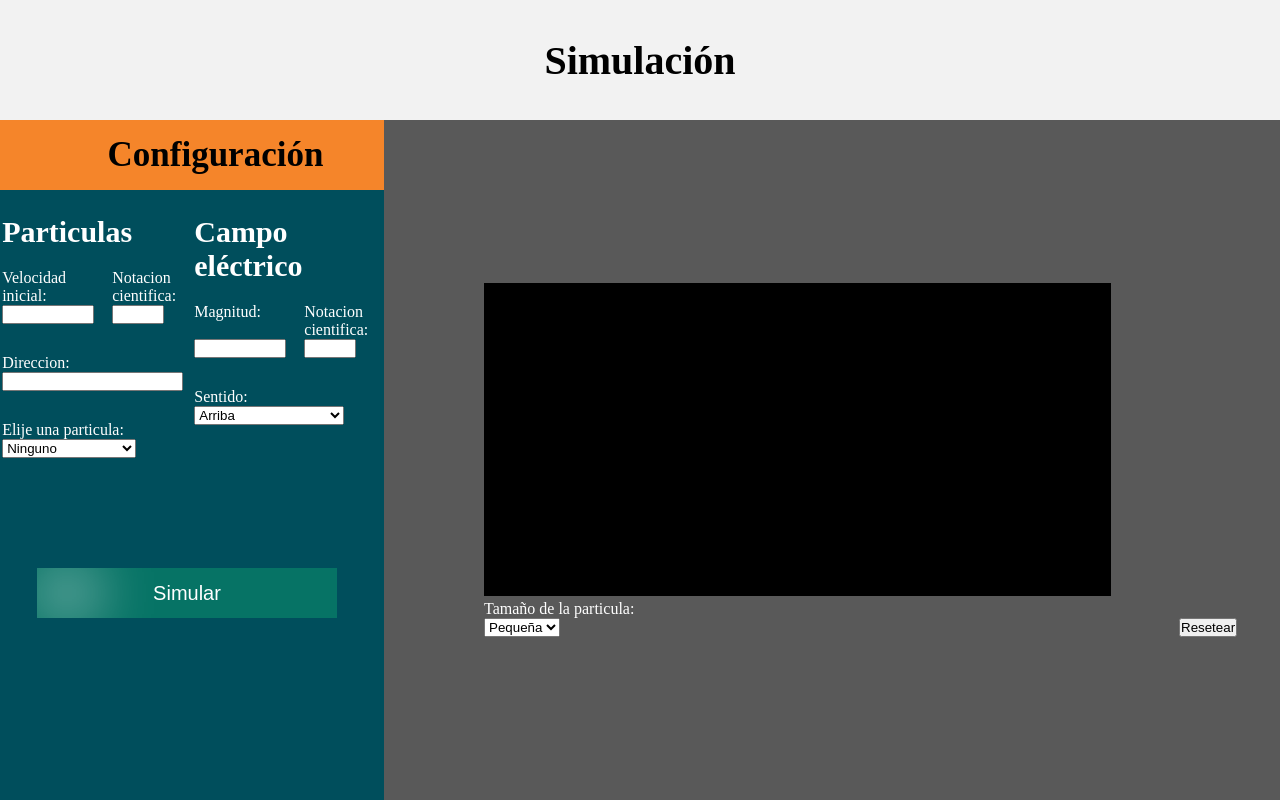
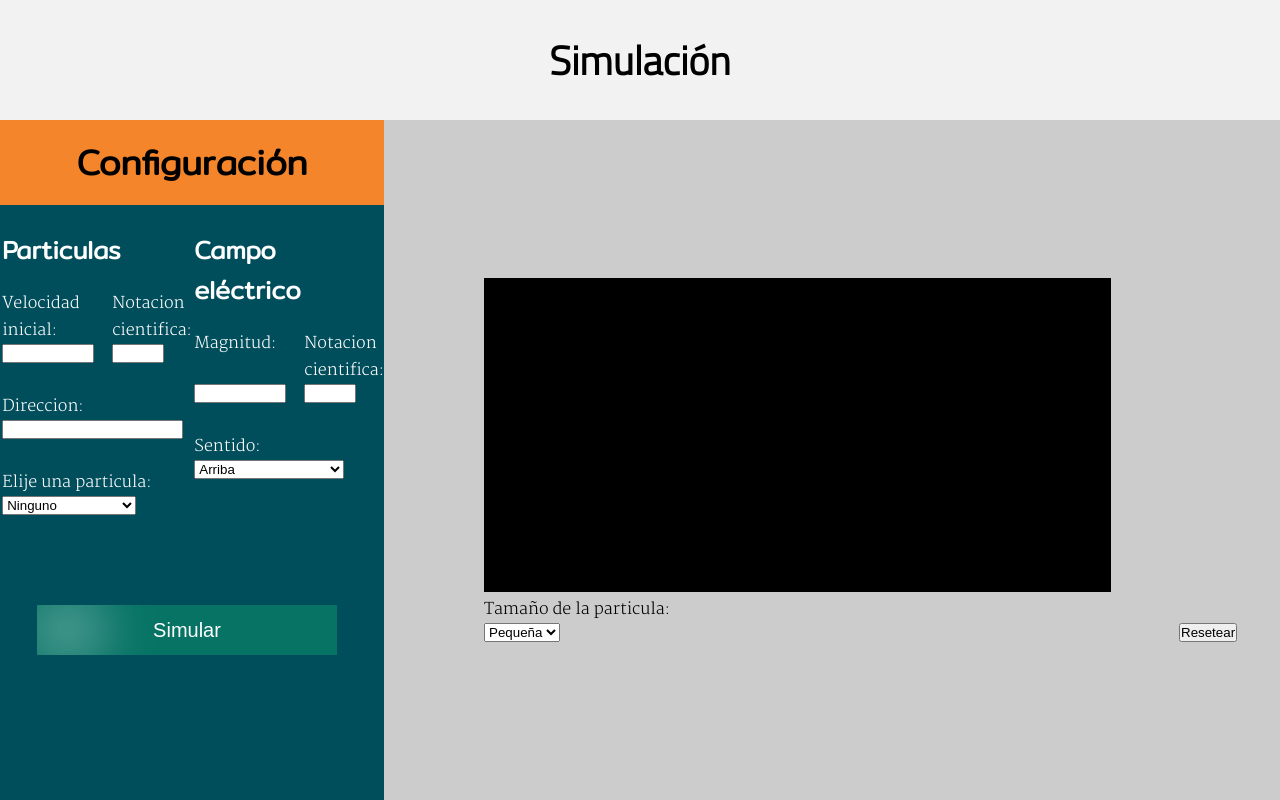
Before and after one commit to Arem58/Proyecto-Fisica, a website: page Particulas/public/index.html in a window 1280 px wide. Drawn offline with Linux system fonts and the light colour scheme.

Commit message:
Finished

```diff
--- a/Particulas/public/Particulas.js
+++ b/Particulas/public/Particulas.js
@@ -62,11 +62,7 @@ Particle.prototype.Update = function () {
     this.x += velocidadX;
     this.y += velocidadY;
 
-    if (this.x<0 || this.x > canvas.width)
-        velocidadX = -velocidadX;
 
-    if (this.y < 0 || this.y > canvas.height)
-        velocidadY = -velocidadY;
 }
 function loop() {
     ctx.clearRect(0, 0, canvas.width, canvas.height);
--- a/Particulas/public/index.html
+++ b/Particulas/public/index.html
@@ -4,6 +4,9 @@
     <title></title>
     <meta charset="utf-8" />
     <link href="style.css" rel="stylesheet" />
+    <link href="https://fonts.googleapis.com/css2?family=Mitr:wght@300&display=swap" rel="stylesheet">
+    <link href="https://fonts.googleapis.com/css2?family=Titillium+Web:wght@300&display=swap" rel="stylesheet">
+    <link href="https://fonts.googleapis.com/css2?family=Martel:wght@200&display=swap" rel="stylesheet">
 </head>
 <body>
     <div class="tittle">
@@ -70,7 +73,7 @@
         <div class="center3">
             <canvas id="canvas"></canvas>
             <div class=" center4">
-                <p>Tamaño de la particula:</p>
+                <p class="hola">Tamaño de la particula:</p>
                 <select id="Tamaño">
                     <option value="1">Grande</option>
                     <option value="2">Mediana</option>
--- a/Particulas/public/style.css
+++ b/Particulas/public/style.css
@@ -12,6 +12,7 @@ html ,body {
 
 p{
     color: #ffffff;
+    font-family: "Martel";
 }
 
 .configuracion{
@@ -21,17 +22,24 @@ p{
 
 .conf{
     font-size: 35px;
-    padding-left: 28%;
 }
+
 
 h1{
     font-size: 40px;
+    font-family: "Titillium Web";
+}
+
+h2{
+    font-family: "Mitr";
+    text-align: center;
 }
 
 h3{
     margin-bottom: 20px;
-    font-size: 30px;
+    font-size: 25px;
     color: white;
+    font-family: "Mitr";
 }
 
 canvas {
@@ -50,7 +58,7 @@ canvas {
     height: 85%;
     display: grid;
     grid-template-columns: 30% 70%;
-    background-color: #595959;
+    background-color: #cccccc;
 }
 
 .center{
@@ -118,7 +126,7 @@ canvas {
     font-size: 20px;
     overflow: hidden;
     transition: .6s;
-    margin-top: 110px;
+    margin-top: 90px;
 }
 .boton1:focus{
     outline: none;
@@ -172,3 +180,7 @@ canvas {
 .space2{
     width: 150px;
 }
+
+.hola{
+    color: black;
+}
```
